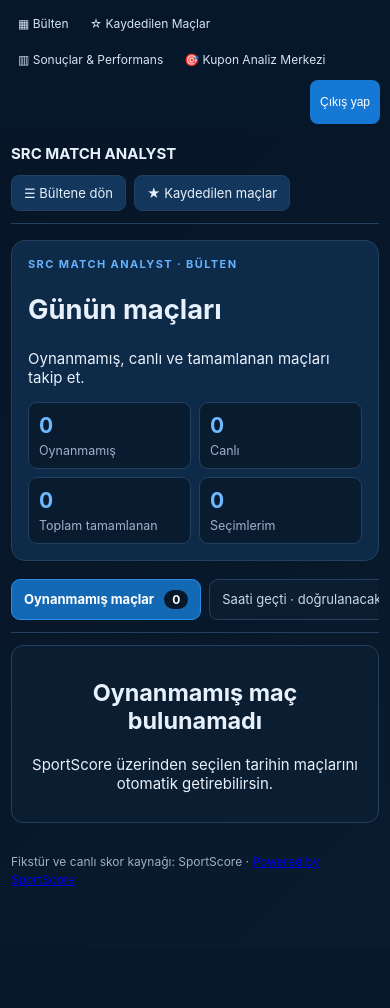
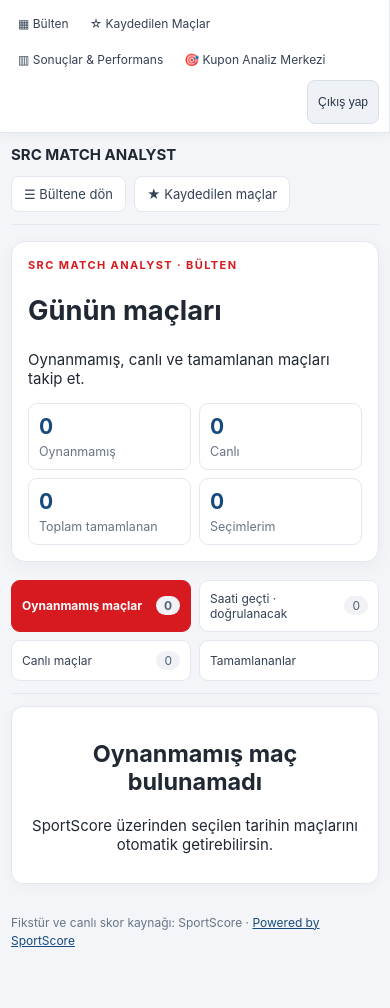
Before and after one commit to sercantapu19-eng/src-match-analyst, a Flask app: page / in a window 390 px wide. Before the commit the page ends 887 px from the top, so only its background shows below. Run offline with Flask 3, Linux system fonts and the light colour scheme; the visitor is signed in with stand-in values (Sample User, id 1); data that the repository does not hold is empty; some libraries are stand-ins or nearby versions.

Commit message:
Apply ESPN-inspired light theme (#24)
* Apply ESPN-inspired light theme

* Improve mobile fixture cards and remove horizontal scrolling

* Promote provider-confirmed fixtures to live and persist match clock

```diff
--- a/app.py
+++ b/app.py
@@ -420,31 +420,38 @@ def sync_fixtures():
 @app.post("/sync/live/refresh")
 def refresh_live_fixtures():
  payload=request.get_json(silent=True) or {}
- day=(request.form.get("date") or payload.get("date") or date.today().isoformat())
+ day=(request.form.get("date") or payload.get("date") or datetime.now(ZoneInfo("Europe/Istanbul")).date().isoformat())
  try:
   provider=FootballProvider(os.environ.get("SPORTSCORE_API_KEY"))
-  # The fixtures endpoint supplies scores/status but often omits the running
-  # clock. SportScore's dedicated widget feed includes status_text such as 67'.
+  # Dedicated SportScore widget feed contains the live clock (e.g. 67' / 45+2).
   live_fixtures=provider.live_matches(limit=50)
   def team_key(value):
    normalized=provider._normalize_search_name(value)
    return " ".join(sorted(normalized.split()))
   with db() as c:
+   # Include scheduled rows too: a match must be promoted to live when the
+   # provider confirms kickoff, not left in "time passed / verify" forever.
    rows=c.execute("""SELECT id,home,away,status_short,elapsed_minute,home_goals,away_goals
-    FROM matches WHERE substr(kickoff,1,10)=? AND status='live' ORDER BY kickoff""",(day,)).fetchall()
+    FROM matches WHERE substr(kickoff,1,10)=? AND status IN ('scheduled','live')
+    ORDER BY kickoff""",(day,)).fetchall()
    by_pair={(team_key(row["home"]),team_key(row["away"])):row for row in rows}
+   updated_ids=set()
    for fixture in live_fixtures:
+    if fixture.get("kickoff") and str(fixture["kickoff"])[:10] != day:
+     continue
     pair=(team_key(fixture["home"]),team_key(fixture["away"]))
     row=by_pair.get(pair)
     if not row:
      continue
     c.execute("""UPDATE matches SET status='live',status_short=?,
-      elapsed_minute=?,home_goals=COALESCE(?,home_goals),
-      away_goals=COALESCE(?,away_goals) WHERE id=?""",
-      (fixture.get("status_short") or "",fixture.get("elapsed_minute"),
+      elapsed_minute=COALESCE(?,elapsed_minute),
+      home_goals=COALESCE(?,home_goals),away_goals=COALESCE(?,away_goals)
+      WHERE id=?""",
+      (fixture.get("status_short") or "LIVE",fixture.get("elapsed_minute"),
        fixture.get("home_goals"),fixture.get("away_goals"),row["id"]))
+    updated_ids.add(row["id"])
    rows=c.execute("""SELECT id,status_short,elapsed_minute,home_goals,away_goals
-    FROM matches WHERE substr(kickoff,1,10)=? AND status='live' ORDER BY id""",(day,)).fetchall()
+    FROM matches WHERE substr(kickoff,1,10)=? AND status='live' ORDER BY kickoff""",(day,)).fetchall()
   result=[]
   for row in rows:
    code=str(row["status_short"] or "").upper()
@@ -458,10 +465,12 @@ def refresh_live_fixtures():
    elif code in ("2H","2ND_HALF"):
     label="Canlı · 2. Yarı"
    else:
-    label="Canlı"
+    label="Canlı · Dakika bilgisi bekleniyor"
    result.append({"id":row["id"],"minute_label":label,
+    "minute":minute,
     "score":f"{row['home_goals']} – {row['away_goals']}" if row["home_goals"] is not None and row["away_goals"] is not None else "—"})
-  return jsonify({"matches":result,"updated_at":datetime.utcnow().isoformat()})
+  return jsonify({"matches":result,"updated_at":datetime.now(ZoneInfo("Europe/Istanbul")).isoformat(),
+   "provider_confirmed_live":len(updated_ids)})
  except ProviderError as exc:
   return jsonify({"error":str(exc)}),502
  except Exception as exc:
--- a/static/style.css
+++ b/static/style.css
@@ -66,3 +66,84 @@
 .coupon-pct{font-weight:700;color:#7ce0a7}
 @media(max-width:850px){.coupon-filters{grid-template-columns:repeat(2,minmax(0,1fr))}.coupon-filters .wide{grid-column:1/-1}}
 @media(max-width:480px){.coupon-filters{grid-template-columns:1fr}.coupon-filters .wide{grid-column:auto}}
+
+
+/* SRC ESPN-inspired light theme */
+:root{
+ --panel:#ffffff;--line:#e3e8ef;--text:#202833;--muted:#687586;
+ --src-red:#d71920;--src-blue:#174a7e;--src-bg:#f3f5f8;
+}
+html{color-scheme:light}
+body{background:var(--src-bg);color:var(--text)}
+.sidebar{background:#fff;border-right:1px solid var(--line);box-shadow:0 2px 12px rgba(24,39,58,.05)}
+.brand{color:#17212d}
+.brand small{color:#687586}
+.sidebar a{color:#344255}
+.sidebar a:hover{background:#fff0f0;color:var(--src-red)}
+main{color:var(--text)}
+header{border-color:var(--line)}
+.hero{background:#fff;border:1px solid var(--line);box-shadow:0 5px 18px rgba(24,39,58,.045)}
+.eyebrow{color:var(--src-red)}
+small,footer{color:var(--muted)}
+.stats div,.coupon-summary div{background:#fff;border:1px solid var(--line)}
+.stats b,.coupon-summary b{color:var(--src-blue)}
+.panel,.table-wrap,.empty{background:#fff;border:1px solid var(--line);box-shadow:0 3px 14px rgba(24,39,58,.035)}
+.sync-form input,.coupon-filters input,.coupon-filters select{
+ background:#fff;color:#202833;border:1px solid #cbd4df
+}
+.sync-form input:focus,.coupon-filters input:focus,.coupon-filters select:focus{
+ outline:2px solid rgba(215,25,32,.18);border-color:var(--src-red)
+}
+.status-ok{color:#16834a}.status-warn{color:#a76500}
+.button{background:var(--src-red);color:#fff}
+.button:hover{background:#b9141a}
+.button.secondary{background:#eef1f5;color:#293647;border:1px solid #d8dfe8}
+table{color:#263241}
+td,th{border-bottom:1px solid #e8edf2}
+th{color:#647286;background:#f7f8fa}
+.bulletin-tabs{border-color:var(--line)}
+.bulletin-tabs a{background:#fff;border-color:var(--line);color:#344255}
+.bulletin-tabs a.active{background:var(--src-red);border-color:var(--src-red);color:#fff}
+.bulletin-tabs span{background:#f0f2f5;color:#526174}
+.mobile-quick-nav a{background:#fff;border-color:var(--line);color:#344255}
+.coupon-filters label{color:#536174}
+.coupon-note{border-left-color:#e2a02b;background:#fff8e9;color:#6c4a12}
+.coupon-pct{color:#16834a}
+.flash{background:#e8f6ed;color:#17663a;border:1px solid #c5e8d0}
+footer a{color:var(--src-blue)}
+@media(max-width:850px){
+ .sidebar{background:#fff;border-bottom:1px solid var(--line)}
+ .mobile-quick-nav a{background:#fff;color:#344255}
+}
+
+
+/* Mobile bulletin: convert the wide fixture table into readable stacked cards. */
+@media(max-width:700px){
+ .table-wrap{overflow:visible;padding:10px}
+ .table-wrap table{display:block;width:100%;min-width:0;table-layout:fixed}
+ .table-wrap table tr:first-child{display:none}
+ .table-wrap table tr[data-match-id]{
+  display:grid;grid-template-columns:minmax(0,1fr) minmax(0,1fr);
+  gap:0 12px;padding:12px;margin:0 0 10px;
+  border:1px solid var(--line);border-radius:10px;background:#fff;
+ }
+ .table-wrap table tr[data-match-id] td{
+  display:block;min-width:0;padding:5px 2px;border:0;
+  font-size:14px;line-height:1.35;overflow-wrap:anywhere;white-space:normal;
+ }
+ .table-wrap table tr[data-match-id] td:nth-child(1){grid-column:1;grid-row:1;color:var(--src-red);font-weight:700}
+ .table-wrap table tr[data-match-id] td:nth-child(2){grid-column:1/-1;grid-row:2;font-size:16px;font-weight:700;color:#202833;padding:8px 2px}
+ .table-wrap table tr[data-match-id] td:nth-child(3){grid-column:1/-1;grid-row:3;color:#687586;font-size:13px}
+ .table-wrap table tr[data-match-id] td:nth-child(4){grid-column:1;grid-row:4;color:#344255}
+ .table-wrap table tr[data-match-id] td:nth-child(5){grid-column:2;grid-row:4;text-align:right;font-weight:700}
+ .table-wrap table tr[data-match-id] td:nth-child(6){grid-column:1/-1;grid-row:5;padding-top:9px}
+ .table-wrap table tr[data-match-id] td:nth-child(6) a{display:inline-flex;align-items:center;justify-content:center;background:var(--src-red);color:#fff;text-decoration:none;border-radius:7px;padding:8px 13px;font-weight:700}
+ .bulletin-tabs{display:grid;grid-template-columns:repeat(2,minmax(0,1fr));overflow:visible;gap:8px}
+ .bulletin-tabs a{white-space:normal;justify-content:space-between;min-width:0;font-size:12px;padding:10px}
+ .bulletin-tabs span{flex:0 0 auto}
+}
+@media(max-width:380px){
+ .table-wrap table tr[data-match-id]{grid-template-columns:minmax(0,1fr) minmax(0,.8fr);gap:0 7px}
+ .table-wrap table tr[data-match-id] td{font-size:13px}
+ .table-wrap table tr[data-match-id] td:nth-child(2){font-size:15px}
+}
```
